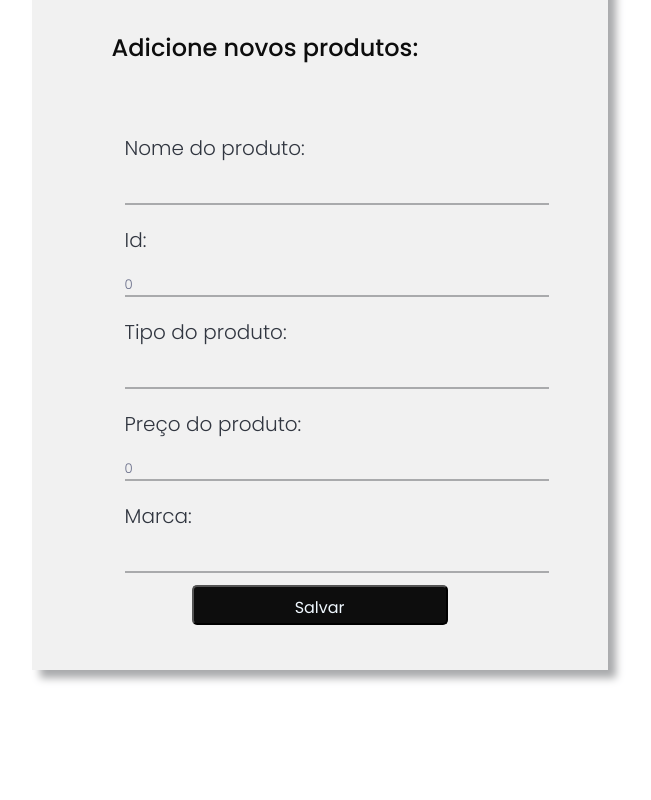
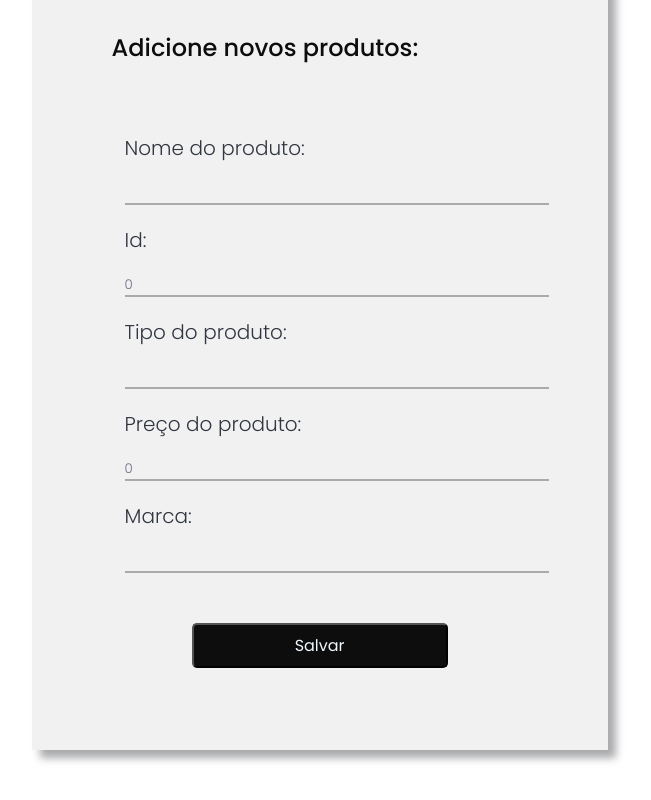
Before and after one commit to AmandaPiva/Cadastro-de-produtos, an Angular app: page / in a window 1280 px wide. Shown: the part 1298-2098 px from the top of the page, without its empty margins (570-1221 px from the left). Before the commit the page ends 2032 px from the top, so only its background shows below. Built offline with nearby package versions, Linux system fonts and the light colour scheme.

Commit message:
Manutenções no css

```diff
--- a/src/app/produtos/produtos.component.css
+++ b/src/app/produtos/produtos.component.css
@@ -59,7 +59,7 @@ table button{
     background: rgb(241, 241, 241);
 
     width: 45vw;
-    height: 90vh;
+    height: 100vh;
 
     padding: 2em;
 
@@ -106,7 +106,6 @@ table button{
 }
 
 .salvar{
-    margin-top: 10%;
 
     display: flex;
     flex-direction: column;
@@ -114,7 +113,7 @@ table button{
     margin: auto;
 
     width: 20vw;
-    height: 5vh;
+    height: auto;
 
     padding: 0.5rem;
 
```
